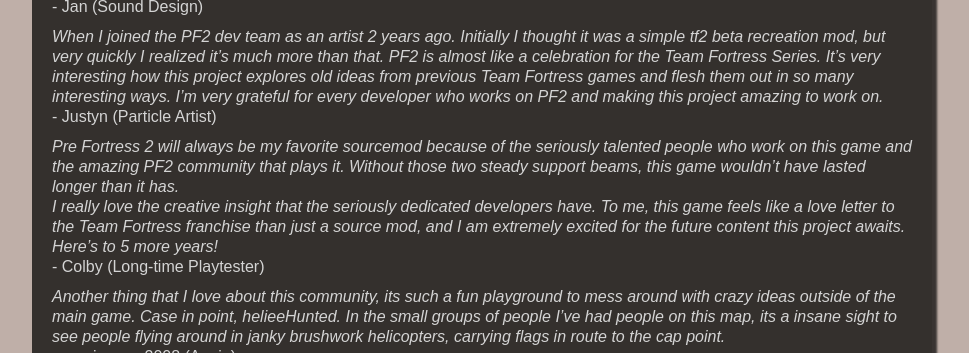
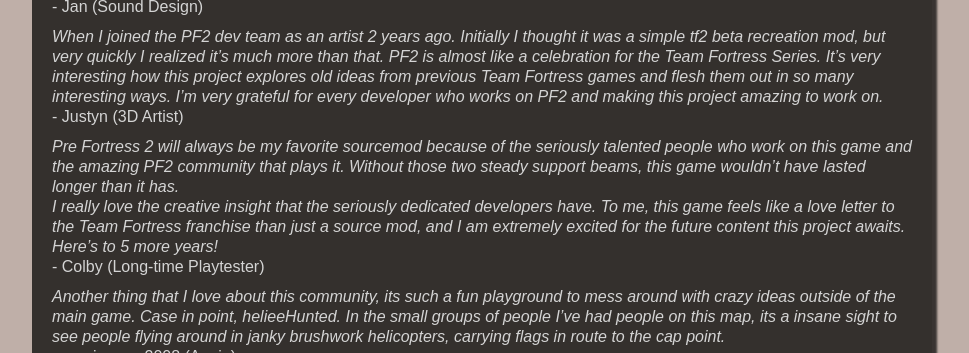
Before and after one commit to Pre-Fortress-2/PF2-Website, a Jekyll site: the page built from _posts/blog/2024-12-8-5-year-anniversary.md, in a window 1280 px wide and 900 px high, scrolled down 3526 px, cut to the strip 152-505 px from the top of the window. Shown: the whole strip, without its empty margins (158-1127 px from the left). Built offline with Jekyll 4.4.1, drawn with Linux system fonts in a browser that asks for light colours.

Commit message:
fix: corrected quote credit

```diff
--- a/_posts/blog/2024-12-8-5-year-anniversary.md
+++ b/_posts/blog/2024-12-8-5-year-anniversary.md
@@ -53,7 +53,7 @@
 \- Jan (Sound Design)
 
 *When I joined the PF2 dev team as an artist 2 years ago. Initially I thought it was a simple tf2 beta recreation mod, but very quickly I realized it's much more than that. PF2 is almost like a celebration for the Team Fortress Series. It's very interesting how this project explores old ideas from previous Team Fortress games and flesh them out in so many interesting ways. I'm very grateful for every developer who works on PF2 and making this project amazing to work on.*
-\- Justyn (Particle Artist)
+\- Justyn (3D Artist)
 
 *Pre Fortress 2 will always be my favorite sourcemod because of the seriously talented people who work on this game and the amazing PF2 community that plays it. Without those two steady support beams, this game wouldn't have lasted longer than it has.
 I really love the creative insight that the seriously dedicated developers have. To me, this game feels like a love letter to the Team Fortress franchise than just a source mod, and I am extremely excited for the future content this project awaits. Here's to 5 more years!*
@@ -101,7 +101,7 @@
 
 You can't spell 2Fort without Trailer 2 Roleplay! This segment is dedicated to all the people who gave up their lives in the name of Trailer 2 RP.
 
-![Trailer 2 Roleplay](/assets/blog/anniversary/trailer2roleplay.png)
+<img class="full-size" src="/assets/blog/anniversary/trailer2roleplay.png" alt="Trailer 2 Roleplay" width="124"/>
 
 Remember when we had our ARG? Oh that was good times.
 
```
